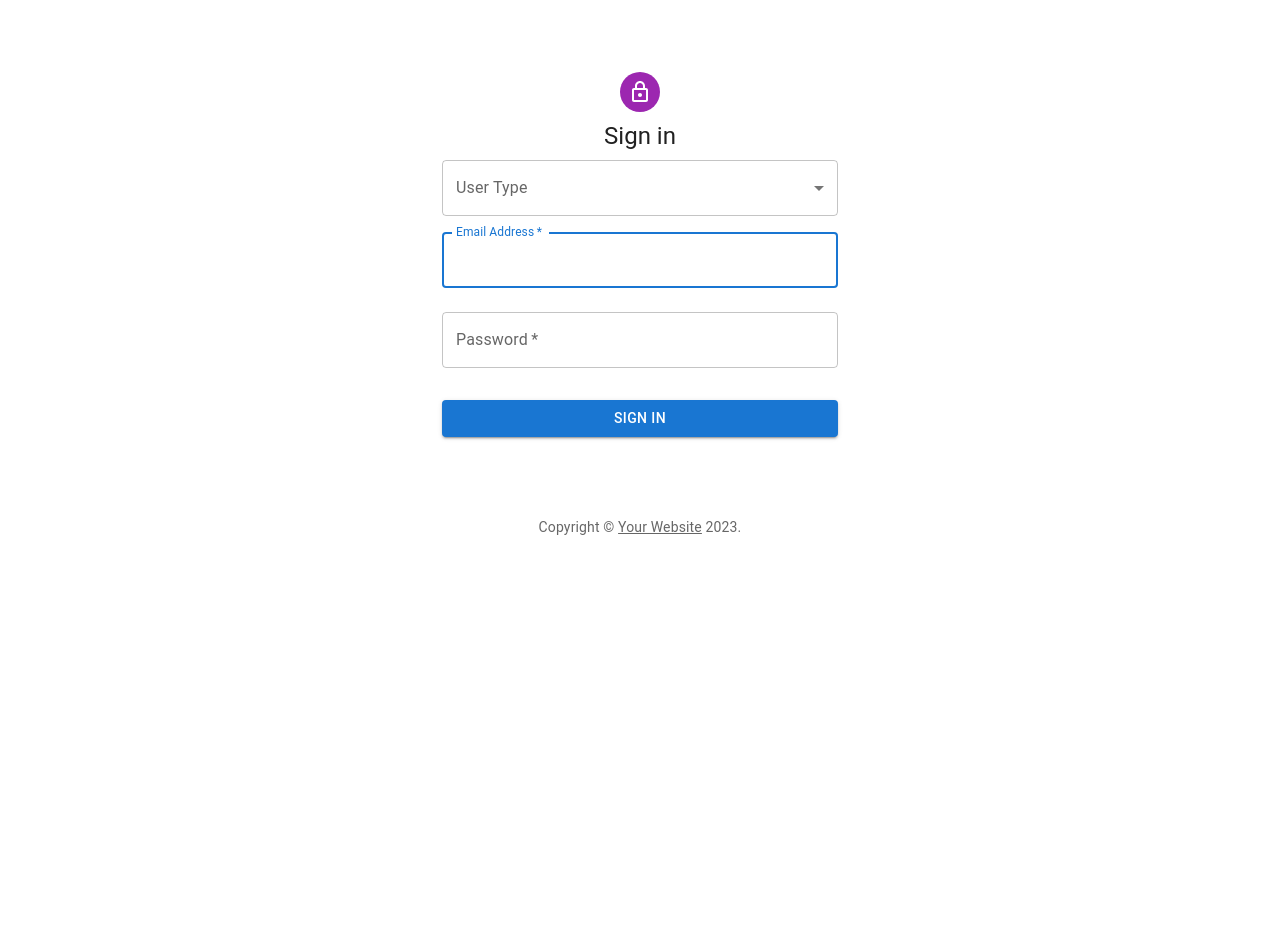
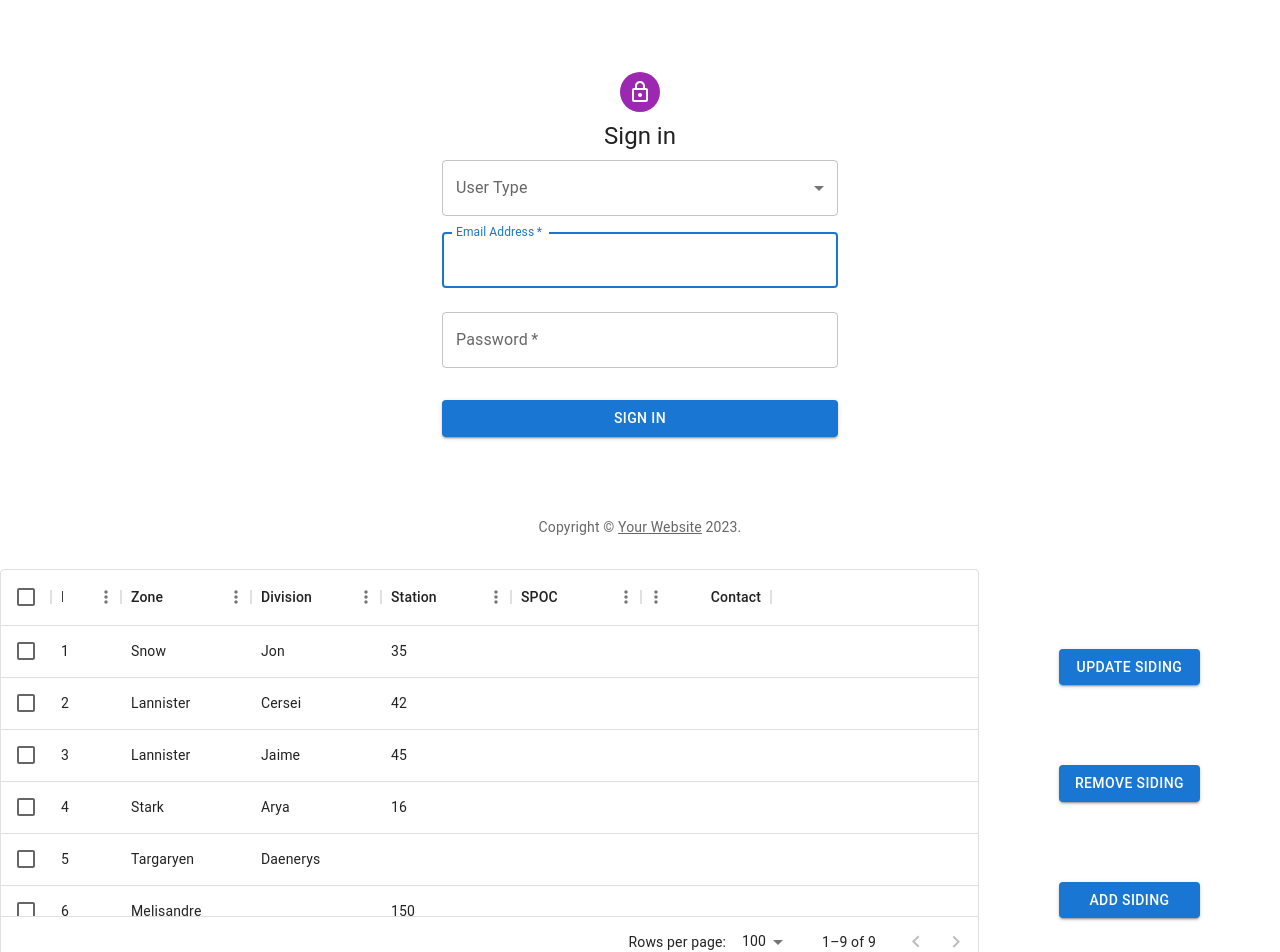
Before and after one commit to rayyan21d/SIH-DEV, a React (Vite) app in the folder front-end/: page / in a window 1280 px wide. Shown: the top 952 px of the page. Before the commit the page ends 800 px from the top, so only its background shows below. Built offline with nearby package versions, Linux system fonts and the light colour scheme.

Commit message:
Added table component

```diff
--- a/front-end/package.json
+++ b/front-end/package.json
@@ -14,6 +14,7 @@
     "@emotion/styled": "^11.11.0",
     "@mui/icons-material": "^5.15.0",
     "@mui/material": "^5.15.0",
+    "@mui/x-data-grid": "^6.18.4",
     "@react-google-maps/api": "^2.19.2",
     "react": "^18.2.0",
     "react-dom": "^18.2.0"
--- /dev/null
+++ b/front-end/src/components/DataTable.css
@@ -0,0 +1,3 @@
+.DataTable{
+    display:flex;
+}
--- /dev/null
+++ b/front-end/src/components/DataTable.jsx
@@ -0,0 +1,51 @@
+import * as React from 'react';
+import { DataGrid } from '@mui/x-data-grid';
+import Stack from '@mui/material/Stack';
+import Button from '@mui/material/Button';
+import './DataTable.css'
+
+const columns = [
+  { field: 'id', headerName: 'ID', width: 70 },
+  { field: 'zone', headerName: 'Zone', width: 130 },
+  { field: 'division', headerName: 'Division', width: 130 },
+  { field: 'station', headerName: 'Station', width: 130 },
+  { field: 'spoc', headerName: 'SPOC', width: 130 },
+  { field: 'contact', headerName: 'Contact', width: 130, type: 'number' },
+];
+
+const rows = [
+  { id: 1, zone: 'Snow', division: 'Jon', station: 35 },
+  { id: 2, zone: 'Lannister', division: 'Cersei', station: 42 },
+  { id: 3, zone: 'Lannister', division: 'Jaime', station: 45 },
+  { id: 4, zone: 'Stark', division: 'Arya', station: 16 },
+  { id: 5, zone: 'Targaryen', division: 'Daenerys', station: null },
+  { id: 6, zone: 'Melisandre', division: null, station: 150 },
+  { id: 7, zone: 'Clifford', division: 'Ferrara', station: 44 },
+  { id: 8, zone: 'Frances', division: 'Rossini', station: 36 },
+  { id: 9, zone: 'Roxie', division: 'Harvey', station: 65 },
+];
+
+export default function DataTable() {
+  return (
+    <div className='DataTable' style={{ height: 400, width: '100%' }}>
+      <DataGrid
+        rows={rows}
+        columns={columns}
+        initialState={{
+          pagination: {
+            paginationModel: { pstation: 0, pstationSize: 5 },
+          },
+        }}
+        pstationSizeOptions={[5, 10]}
+        checkboxSelection
+      />
+
+      <Stack spacing={10} margin={10} direction="column">
+        <Button variant="contained">Update Siding</Button>
+        <Button variant="contained">Remove Siding</Button>
+        <Button variant="contained">Add Siding</Button>
+      </Stack>
+
+    </div>
+  );
+}
--- a/front-end/src/components/SignIn.jsx
+++ b/front-end/src/components/SignIn.jsx
@@ -3,8 +3,8 @@ import Avatar from '@mui/material/Avatar';
 import Button from '@mui/material/Button';
 import CssBaseline from '@mui/material/CssBaseline';
 import TextField from '@mui/material/TextField';
-import FormControlLabel from '@mui/material/FormControlLabel';
-import Checkbox from '@mui/material/Checkbox';
+// import FormControlLabel from '@mui/material/FormControlLabel';
+// import Checkbox from '@mui/material/Checkbox';
 import Link from '@mui/material/Link';
 import Grid from '@mui/material/Grid';
 import Box from '@mui/material/Box';
@@ -12,10 +12,10 @@ import LockOutlinedIcon from '@mui/icons-material/LockOutlined';
 import Typography from '@mui/material/Typography';
 import Container from '@mui/material/Container';
 import { createTheme, ThemeProvider } from '@mui/material/styles';
+
 import InputLabel from '@mui/material/InputLabel';
 import MenuItem from '@mui/material/MenuItem';
 import FormControl from '@mui/material/FormControl';
-
 import Select from '@mui/material/Select';
 
 function Copyright(props) {
@@ -40,20 +40,16 @@ export default function SignIn() {
 
   const handleChange = (event) => {
     setUserType(event.target.value);
-    console.log(event.target.value)
   };
-
   const handleSubmit = (event) => {
     event.preventDefault();
     const data = new FormData(event.currentTarget);
-    console.log(data)
     console.log({
-      // usertype:data.get('usertype'),
+      usertype:data.get('usertype'),
       email: data.get('email'),
       password: data.get('password'),
     });
   };
-
 
   return (
     <ThemeProvider theme={defaultTheme}>
@@ -74,6 +70,7 @@ export default function SignIn() {
             Sign in
           </Typography>
           <Box component="form" onSubmit={handleSubmit} noValidate sx={{ mt: 1 }}>
+            <Box sx={{ minWidth: 120 }}>
               <FormControl fullWidth>
                 <InputLabel id="demo-simple-select-label">User Type</InputLabel>
                 <Select
@@ -83,11 +80,12 @@ export default function SignIn() {
                   label="usertype"
                   onChange={handleChange}
                 >
-                <MenuItem value={10} >Admin</MenuItem>
-                <MenuItem value={20}>Siding Manager</MenuItem>
-                <MenuItem value={30}>Station Manager</MenuItem>
+                  <MenuItem value={'admin'}>Admin</MenuItem>
+                  <MenuItem value={'station'}>Station Manager</MenuItem>
+                  <MenuItem value={'siding'}>Siding Manager</MenuItem>
                 </Select>
               </FormControl>
+            </Box>
             <TextField
               margin="normal"
               required
@@ -108,13 +106,11 @@ export default function SignIn() {
               id="password"
               autoComplete="current-password"
             />
-
             <Button
               type="submit"
               fullWidth
               variant="contained"
               sx={{ mt: 3, mb: 2 }}
-              onClick={handleSubmit}
             >
               Sign In
             </Button>
--- a/front-end/src/main.jsx
+++ b/front-end/src/main.jsx
@@ -5,6 +5,7 @@ import Form from './components/Form.jsx'
 import Navbar from './components/Navbar.jsx'
 import Map from './components/Map.jsx'
 import SignIn from './components/SignIn.jsx'
+import DataTable from './components/DataTable.jsx'
 
 ReactDOM.createRoot(document.getElementById('root')).render(
 
@@ -14,7 +15,7 @@ ReactDOM.createRoot(document.getElementById('root')).render(
   <Form />
   <Map/ > */}
   <SignIn />
-
+  <DataTable/>
   </>
 
 )
```
Also changed, not shown: 1 other file (tests, documents, lock files or other folders). Lines whose indentation alone changed are shown as unchanged.
